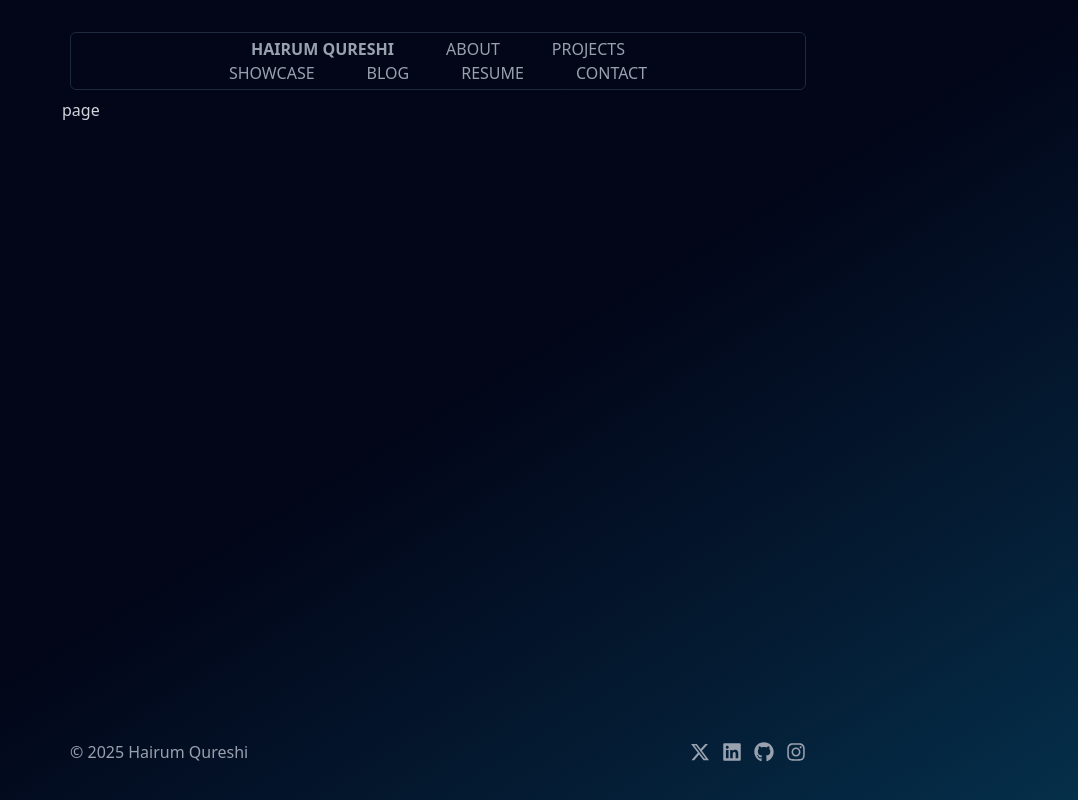
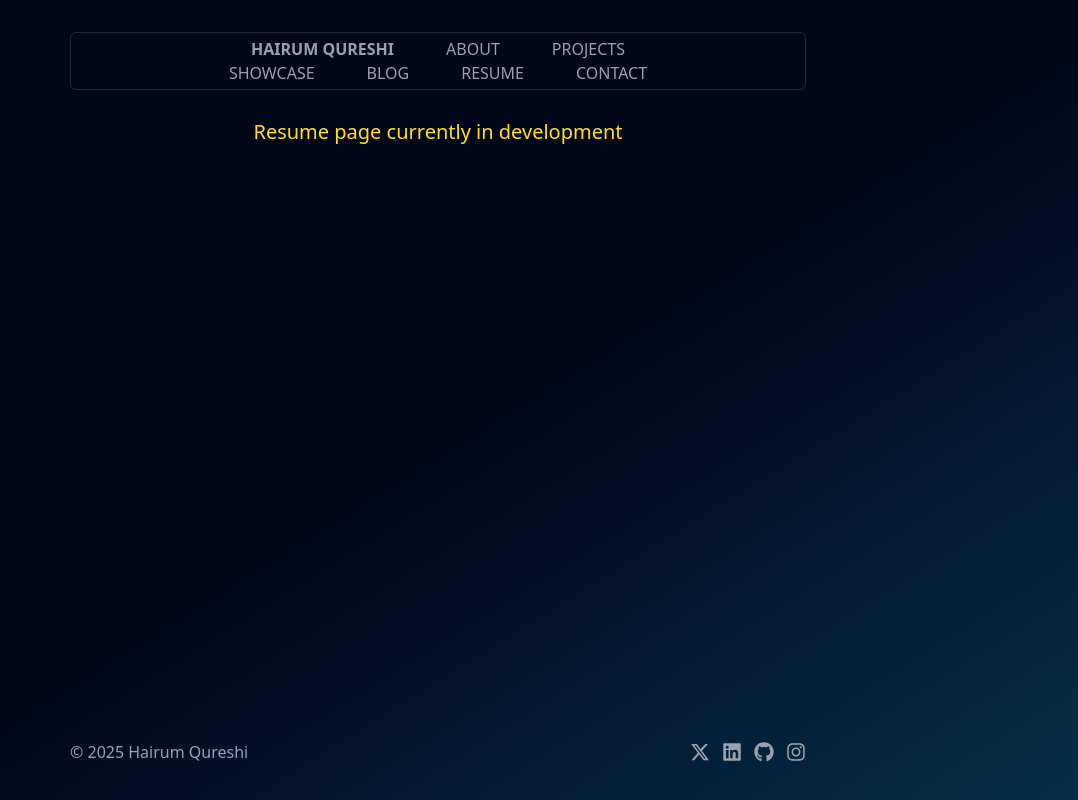
Before and after one commit to Hairum-Qureshi/personal-portfolio, a Next.js app: page /resume in a window 1280 px wide. Shown: the whole page, without its empty margins (202-1280 px from the left). Built offline with nearby package versions, Linux system fonts and the light colour scheme.

Commit message:
added WIP message to resume page

```diff
--- a/app/resume/page.tsx
+++ b/app/resume/page.tsx
@@ -1,3 +1,9 @@
 export default function Resume() {
-	return <div>page</div>;
+	return (
+		<div className="my-5">
+			<h3 className="text-center text-yellow-300 text-xl">
+				Resume page currently in development
+			</h3>
+		</div>
+	);
 }
```
